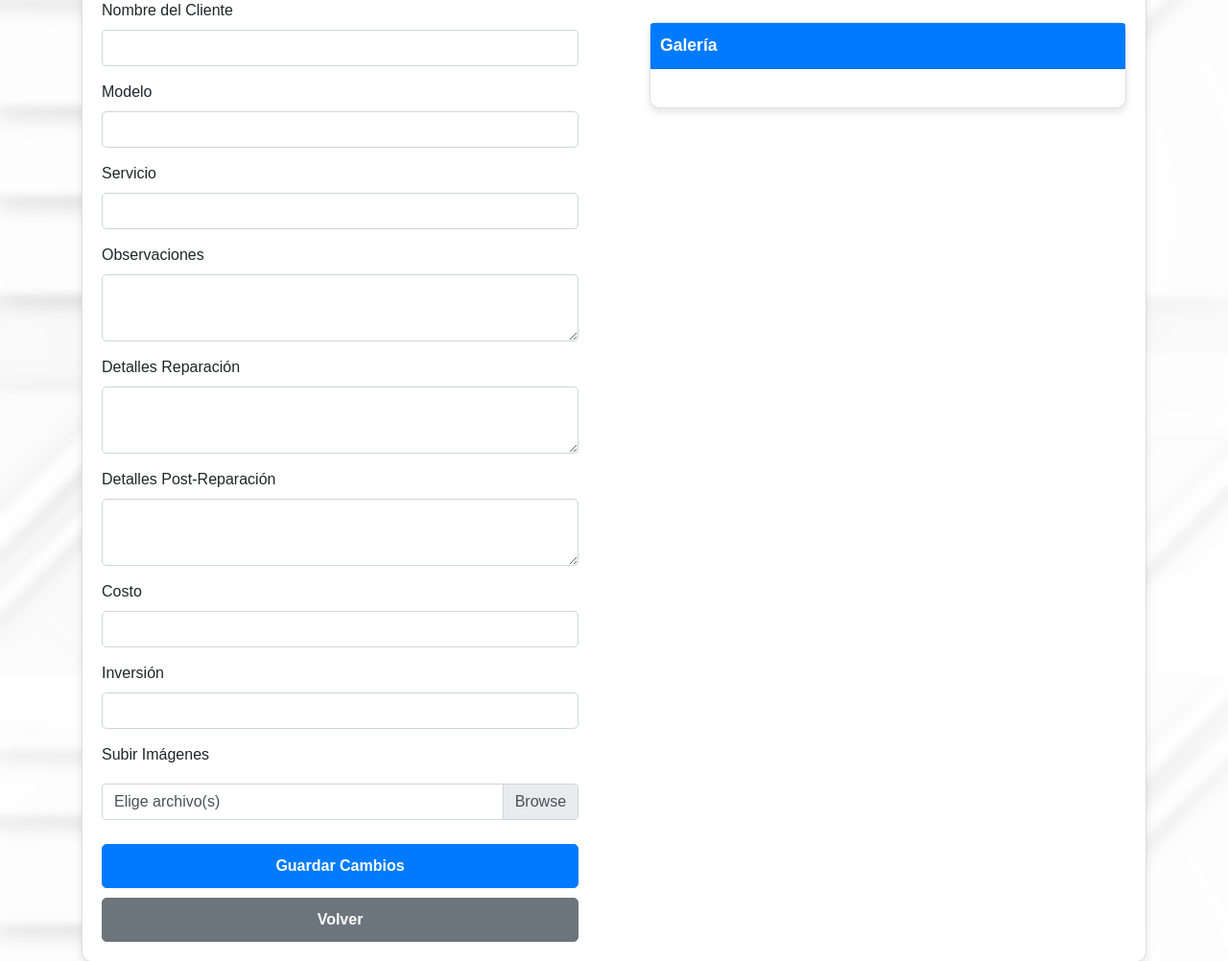
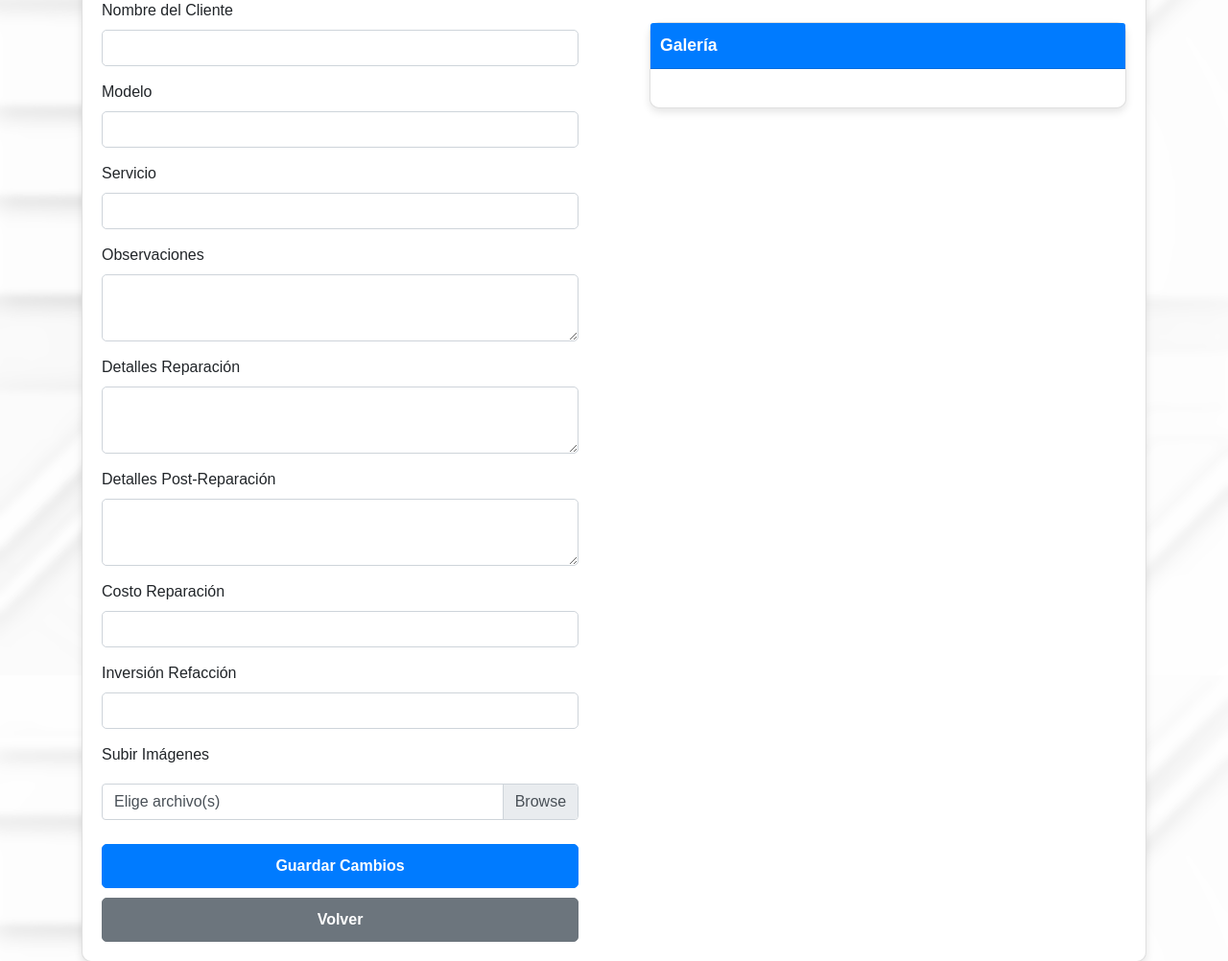
Before and after one commit to Thorns-H/rei, a Flask app: template templates/edit_order.html in a window 1280 px wide. Shown: the part 149-1151 px from the top of the page at 96% size. Run offline with Flask 3, Linux system fonts and the light colour scheme; the template is opened without the code that fills it, so the values that code supplies are empty; some libraries are stand-ins or nearby versions.

Commit message:
fix: change 'costo' to 'costo reparación' and 'invest' to 'inversión refacción'

```diff
--- a/templates/edit_order.html
+++ b/templates/edit_order.html
@@ -39,11 +39,11 @@
                         <textarea class="form-control" id="post_details" name="post_details">{{ order['post_details'] }}</textarea>
                     </div>
                     <div class="form-group">
-                        <label for="cost">Costo</label>
+                        <label for="cost">Costo Reparación</label>
                         <input type="number" class="form-control" id="cost" name="cost" step="0.01" min="0" value="{{ order['cost'] }}" required>
                     </div>
                     <div class="form-group">
-                        <label for="investment">Inversión</label>
+                        <label for="investment">Inversión Refacción</label>
                         <input type="number" class="form-control" id="investment" name="investment" step="0.01" min="0" value="{{ order['investment'] }}" required>
                     </div>
                     <div class="form-group">
--- a/templates/edit_order_mobile.html
+++ b/templates/edit_order_mobile.html
@@ -37,11 +37,11 @@
                 <textarea class="form-control" id="post_details" name="post_details">{{ order['post_details'] }}</textarea>
             </div>
             <div class="form-group">
-                <label for="cost">Costo</label>
+                <label for="cost">Costo Reparación</label>
                 <input type="number" class="form-control" id="cost" name="cost" step="0.01" min="0" value="{{ order['cost'] }}" required>
             </div>
             <div class="form-group">
-                <label for="investment">Inversión</label>
+                <label for="investment">Inversión Refacción</label>
                 <input type="number" class="form-control" id="investment" name="investment" step="0.01" min="0" value="{{ order['investment'] }}" required>
             </div>
             <div class="form-group">
--- a/templates/orders.html
+++ b/templates/orders.html
@@ -29,11 +29,11 @@
                         <textarea class="form-control" id="observations" name="observations"></textarea>
                     </div>
                     <div class="form-group">
-                        <label for="cost">Costo</label>
+                        <label for="cost">Costo Reparación</label>
                         <input type="number" class="form-control" id="cost" name="cost" step="0.01" value="0.0" required>
                     </div>
                     <div class="form-group">
-                        <label for="investment">Inversión</label>
+                        <label for="investment">Inversión Refacción</label>
                         <input type="number" class="form-control" id="investment" name="investment" step="0.01" value="0.0" required>
                     </div>
                     <button type="submit" class="btn btn-primary">Crear Orden</button>
--- a/templates/orders_mobile.html
+++ b/templates/orders_mobile.html
@@ -29,11 +29,11 @@
                         <textarea class="form-control" id="observations" name="observations"></textarea>
                     </div>
                     <div class="form-group">
-                        <label for="cost">Costo</label>
+                        <label for="cost">Costo Reparación</label>
                         <input type="number" class="form-control" id="cost" name="cost" step="0.01" value="0.0" required>
                     </div>
                     <div class="form-group">
-                        <label for="investment">Inversión</label>
+                        <label for="investment">Inversión Refacción</label>
                         <input type="number" class="form-control" id="investment" name="investment" step="0.01" value="0.0" required>
                     </div>
                     <button type="submit" class="btn btn-primary">Crear Orden</button>
```
